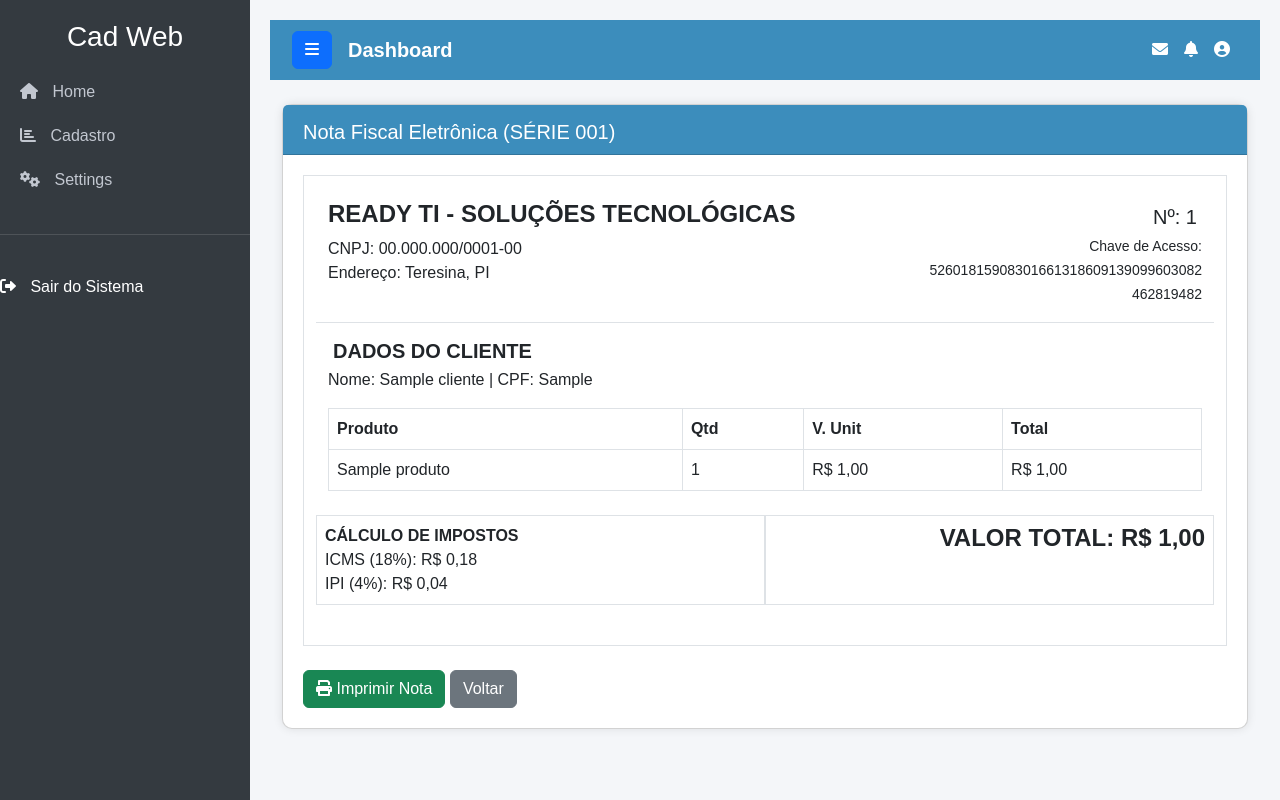
After one commit to DanielMaiaDeSousa/cadweb, a Django app: page /pedido/1/nota_fiscal/ in a window 1280 px wide. The commit adds this page. Run offline with Django 4.2, Linux system fonts and the light colour scheme; a user stored in the database is signed in; tables that the repository leaves empty hold one stand-in row (values such as "Sample post"); some libraries are stand-ins or nearby versions.

Commit message:
atualiação020220260052

```diff
--- a/home/models.py
+++ b/home/models.py
@@ -1,4 +1,5 @@
 from django.db import models
+import random
 
 class Categoria(models.Model):
     nome = models.CharField(max_length=100)
@@ -58,6 +59,19 @@ class Pedido(models.Model):
     produtos = models.ManyToManyField(Produto, through='ItemPedido')
     data_pedido = models.DateTimeField(auto_now_add=True)
     status = models.IntegerField(choices=STATUS_CHOICES, default=1)
+
+    @property
+    def chave_acesso(self):
+        """Gera uma chave de acesso fictícia de 44 dígitos"""
+        return "".join([str(random.randint(0, 9)) for _ in range(44)])
+
+    @property
+    def imposto_icms(self):
+        return float(self.valor_total_pedido) * 0.18 # Alíquota de 18%
+
+    @property
+    def imposto_ipi(self):
+        return float(self.valor_total_pedido) * 0.04 # Alíquota de 4%
 
     @property
     def data_pedidof(self):
--- a/home/urls.py
+++ b/home/urls.py
@@ -42,4 +42,7 @@ urlpatterns = [
     path('pedido/pagamento/<int:pedido_id>/', views.registrar_pagamento, name='registrar_pagamento'),
     path('pagamento/<int:pagamento_id>/editar/', views.editar_pagamento, name='editar_pagamento'),
     path('pagamento/<int:pagamento_id>/remover/', views.remover_pagamento, name='remover_pagamento'),
+
+    # home/urls.py
+    path('pedido/<int:pedido_id>/nota_fiscal/', views.nota_fiscal, name='nota_fiscal'),
 ]
--- a/home/views.py
+++ b/home/views.py
@@ -282,3 +282,9 @@ def detalhes_pagamento(request, pedido_id):
         'pedido': pedido_obj,
         'pagamentos': pagamentos
     })
+
+# home/views.py
+@login_required
+def nota_fiscal(request, pedido_id):
+    pedido = get_object_or_404(Pedido, pk=pedido_id)
+    return render(request, 'pedido/nota_fiscal.html', {'pedido': pedido})
--- /dev/null
+++ b/templates/pedido/nota_fiscal.html
@@ -0,0 +1,59 @@
+{% extends 'base.html' %}
+{% block titulo_conteudo %} Nota Fiscal Eletrônica (SÉRIE 001) {% endblock %}
+
+{% block conteudo %}
+<div class="border p-4 bg-white" id="print-area">
+    <div class="row border-bottom pb-3 mb-3">
+        <div class="col-md-8">
+            <h4><strong>READY TI - SOLUÇÕES TECNOLÓGICAS</strong></h4>
+            <p>CNPJ: 00.000.000/0001-00<br>Endereço: Teresina, PI</p>
+        </div>
+        <div class="col-md-4 text-end">
+            <h5>Nº: {{ pedido.id }}</h5>
+            <small>Chave de Acesso: {{ pedido.chave_acesso }}</small>
+        </div>
+    </div>
+
+    <h5><strong>DADOS DO CLIENTE</strong></h5>
+    <p>Nome: {{ pedido.cliente.nome }} | CPF: {{ pedido.cliente.cpf }}</p>
+
+    <table class="table table-bordered mt-3">
+        <thead>
+            <tr>
+                <th>Produto</th>
+                <th>Qtd</th>
+                <th>V. Unit</th>
+                <th>Total</th>
+            </tr>
+        </thead>
+        <tbody>
+            {% for item in pedido.itempedido_set.all %}
+            <tr>
+                <td>{{ item.produto.nome }}</td>
+                <td>{{ item.qtde }}</td>
+                <td>R$ {{ item.preco }}</td>
+                <td>R$ {{ item.total_item }}</td>
+            </tr>
+            {% endfor %}
+        </tbody>
+    </table>
+
+    <div class="row mt-4">
+        <div class="col-md-6 border p-2">
+            <strong>CÁLCULO DE IMPOSTOS</strong><br>
+            ICMS (18%): R$ {{ pedido.imposto_icms|floatformat:2 }}<br>
+            IPI (4%): R$ {{ pedido.imposto_ipi|floatformat:2 }}
+        </div>
+        <div class="col-md-6 text-end border p-2">
+            <h4><strong>VALOR TOTAL: R$ {{ pedido.valor_total_pedido }}</strong></h4>
+        </div>
+    </div>
+</div>
+
+<div class="mt-4 no-print">
+    <button onclick="window.print();" class="btn btn-success">
+        <i class="fas fa-print"></i> Imprimir Nota
+    </button>
+    <a href="{% url 'detalhes_pedido' pedido.id %}" class="btn btn-secondary">Voltar</a>
+</div>
+{% endblock %}
```
Also changed, not shown: templates/pedido/detalhes.html (+10 -5 lines).
